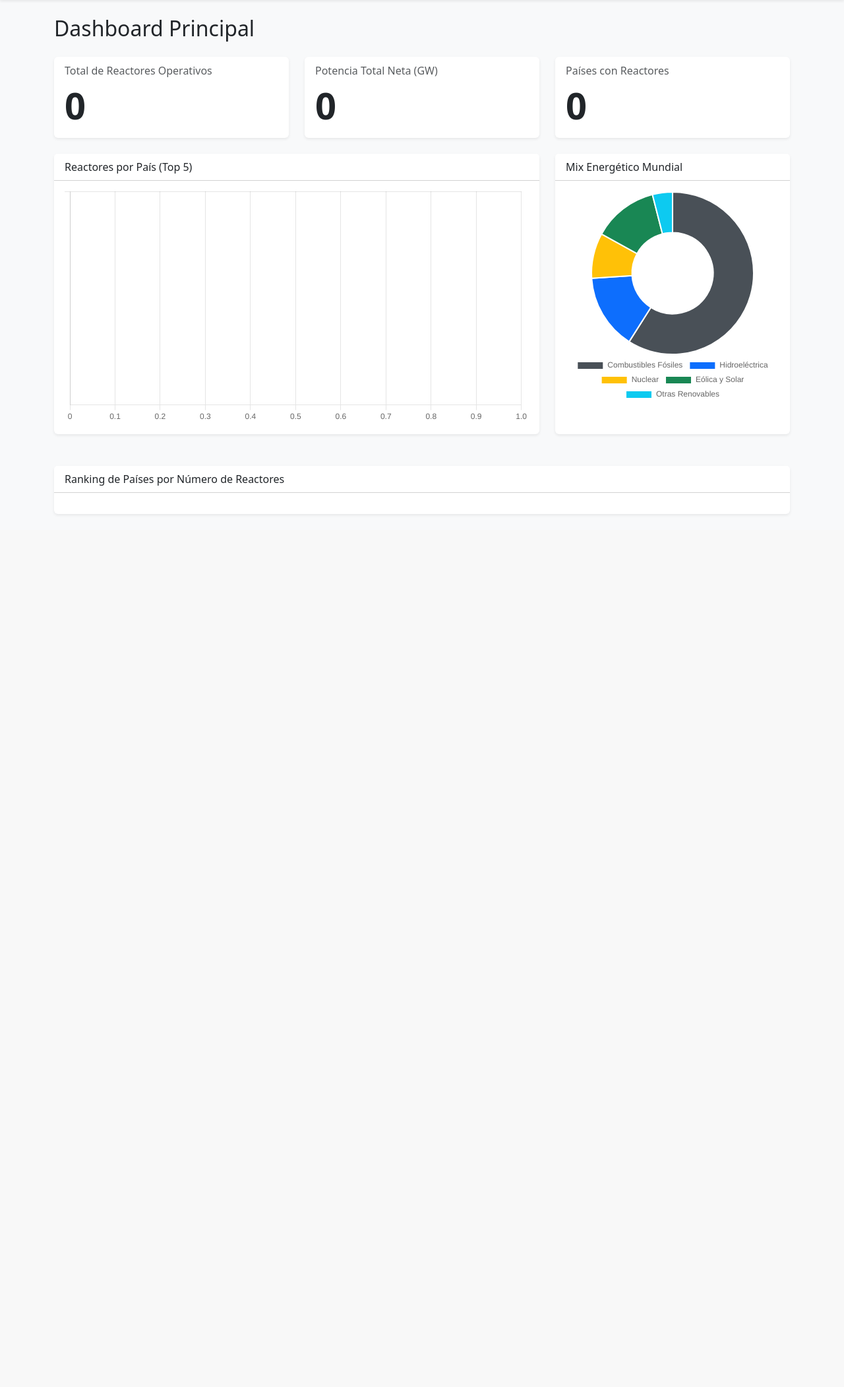
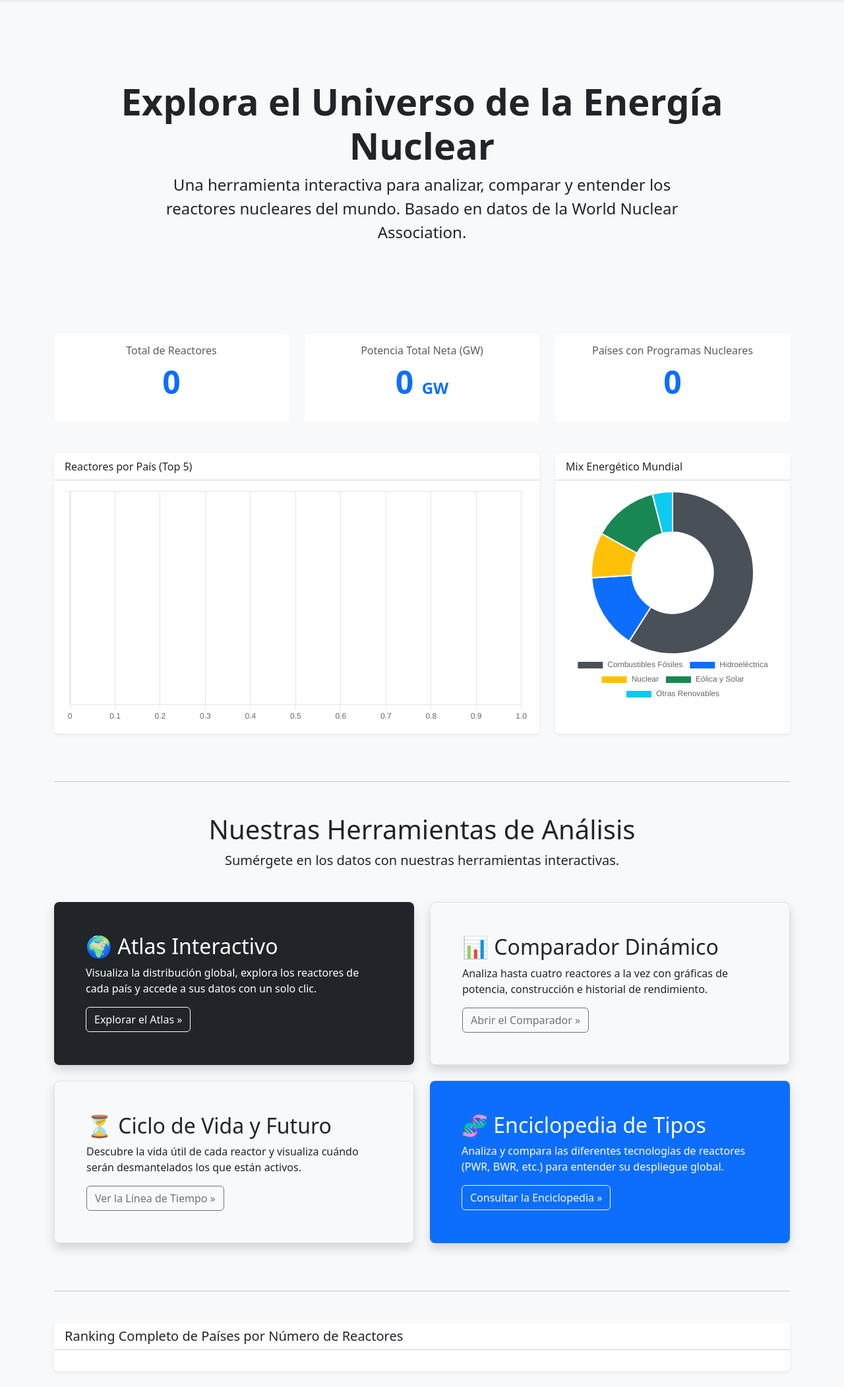
Before and after one commit to Santiago-caicedo/atlas_nuclear, a Django app: page /comparador/ in a window 1280 px wide. Shown: the part 56-2158 px from the top of the page at 66% size. Before the commit the page ends 836 px from the top, so only its background shows below. Run offline with Django 5.2, Linux system fonts and the light colour scheme; data that the repository does not hold is empty.

Commit message:
version funcional ingeniatec

```diff
--- a/reactores/models.py
+++ b/reactores/models.py
@@ -11,6 +11,8 @@ class Reactor(models.Model):
     modelo = models.CharField(max_length=100, null=True, blank=True, verbose_name="Modelo")
     potencia_neta = models.IntegerField(null=True, blank=True, verbose_name="Potencia Neta (MWe)")
     tipo_reactor_categoria = models.CharField(max_length=20, null=True, blank=True, db_index=True, verbose_name="Categoría de Tipo")
+    latitud = models.FloatField(null=True, blank=True)
+    longitud = models.FloatField(null=True, blank=True)
     capacidad_termica = models.IntegerField(null=True, blank=True, verbose_name="Capacidad Térmica (MWt)")
     capacidad_bruta = models.IntegerField(null=True, blank=True, verbose_name="Capacidad Bruta (MWe)")
     fecha_inicio_construccion = models.DateField(null=True, blank=True)
--- a/reactores/templates/reactores/dashboard.html
+++ b/reactores/templates/reactores/dashboard.html
@@ -1,62 +1,56 @@
 {% extends "reactores/base.html" %}
+{% load static %}
 
-{% block title %}Dashboard Principal{% endblock %}
+{% block title %}Nuclear Dashboard - Un Análisis Global{% endblock %}
 
 {% block content %}
-    <h2 class="mb-4">Dashboard Principal</h2>
-
-    <div class="row">
-        <div class="col-md-4 mb-4">
-            <div class="card shadow-sm border-0">
-                <div class="card-body">
-                    <h6 class="card-subtitle mb-2 text-muted">Total de Reactores Operativos</h6>
-                    <p class="card-text display-4 fw-bold">{{ total_reactores }}</p>
+<div class="p-5 mb-4 bg-light rounded-3 text-center">
+    <div class="container-fluid py-5">
+        <h1 class="display-4 fw-bold">Explora el Universo de la Energía Nuclear</h1>
+        <p class="fs-4 col-md-10 mx-auto">Una herramienta interactiva para analizar, comparar y entender los reactores nucleares del mundo. Basado en datos de la World Nuclear Association.</p>
     </div>
 </div>
-        </div>
-        <div class="col-md-4 mb-4">
-            <div class="card shadow-sm border-0">
-                <div class="card-body">
-                    <h6 class="card-subtitle mb-2 text-muted">Potencia Total Neta (GW)</h6>
-                    <p class="card-text display-4 fw-bold">{{ potencia_total_gw }}</p>
-                </div>
-            </div>
-        </div>
-        <div class="col-md-4 mb-4">
-            <div class="card shadow-sm border-0">
-                <div class="card-body">
-                    <h6 class="card-subtitle mb-2 text-muted">Países con Reactores</h6>
-                    <p class="card-text display-4 fw-bold">{{ paises_con_reactores }}</p>
-                </div>
-            </div>
-        </div>
+
+<div class="row text-center mb-5">
+    <div class="col-md-4"><div class="card border-0"><div class="card-body"><h6 class="text-muted">Total de Reactores</h6><p class="display-5 fw-bold text-primary">{{ total_reactores }}</p></div></div></div>
+    <div class="col-md-4"><div class="card border-0"><div class="card-body"><h6 class="text-muted">Potencia Total Neta (GW)</h6><p class="display-5 fw-bold text-primary">{{ potencia_total_gw }} <span class="fs-4">GW</span></p></div></div></div>
+    <div class="col-md-4"><div class="card border-0"><div class="card-body"><h6 class="text-muted">Países con Programas Nucleares</h6><p class="display-5 fw-bold text-primary">{{ paises_con_reactores }}</p></div></div></div>
 </div>
 
 <div class="row">
     <div class="col-lg-8 mb-4">
         <div class="card shadow-sm border-0 h-100">
             <div class="card-header bg-white">Reactores por País (Top 5)</div>
-                <div class="card-body">
-                    <canvas id="topPaisesChart"></canvas>
-                </div>
+            <div class="card-body"><canvas id="topPaisesChart"></canvas></div>
         </div>
     </div>
     <div class="col-lg-4 mb-4">
         <div class="card shadow-sm border-0 h-100">
             <div class="card-header bg-white">Mix Energético Mundial</div>
-                <div class="card-body">
-                    <canvas id="energyMixChart"></canvas>
-                </div>
+            <div class="card-body"><canvas id="energyMixChart"></canvas></div>
         </div>
     </div>
 </div>
 
+<hr class="my-5">
+
+<div class="text-center mb-5">
+    <h2 class="display-6">Nuestras Herramientas de Análisis</h2>
+    <p class="lead">Sumérgete en los datos con nuestras herramientas interactivas.</p>
+</div>
+<div class="row align-items-md-stretch">
+    <div class="col-md-6 mb-4"><div class="h-100 p-5 text-white bg-dark rounded-3 shadow"><h2>🌍 Atlas Interactivo</h2><p>Visualiza la distribución global, explora los reactores de cada país y accede a sus datos con un solo clic.</p><a class="btn btn-outline-light" href="{% url 'atlas' %}" role="button">Explorar el Atlas &raquo;</a></div></div>
+    <div class="col-md-6 mb-4"><div class="h-100 p-5 bg-body-tertiary border rounded-3 shadow"><h2>📊 Comparador Dinámico</h2><p>Analiza hasta cuatro reactores a la vez con gráficas de potencia, construcción e historial de rendimiento.</p><a class="btn btn-outline-secondary" href="{% url 'comparador' %}" role="button">Abrir el Comparador &raquo;</a></div></div>
+    <div class="col-md-6 mb-4"><div class="h-100 p-5 bg-body-tertiary border rounded-3 shadow"><h2>⏳ Ciclo de Vida y Futuro</h2><p>Descubre la vida útil de cada reactor y visualiza cuándo serán desmantelados los que están activos.</p><a class="btn btn-outline-secondary" href="{% url 'ciclo_vida' %}" role="button">Ver la Línea de Tiempo &raquo;</a></div></div>
+    <div class="col-md-6 mb-4"><div class="h-100 p-5 text-white bg-primary rounded-3 shadow"><h2>🧬 Enciclopedia de Tipos</h2><p>Analiza y compara las diferentes tecnologías de reactores (PWR, BWR, etc.) para entender su despliegue global.</p><a class="btn btn-outline-light" href="{% url 'enciclopedia_tipos' %}" role="button">Consultar la Enciclopedia &raquo;</a></div></div>
+</div>
+
+<hr class="my-5">
+
 <div class="row mt-4">
     <div class="col-12">
         <div class="card shadow-sm border-0">
-                <div class="card-header bg-white">
-                    Ranking de Países por Número de Reactores
-                </div>
+            <div class="card-header bg-white"><h5 class="mb-0">Ranking Completo de Países por Número de Reactores</h5></div>
             <div class="card-body" style="max-height: 400px; overflow-y: auto;">
                 <ul class="list-group list-group-flush">
                     {% for pais in todos_los_paises %}
@@ -70,53 +64,23 @@
         </div>
     </div>
 </div>
-
 {% endblock %}
 
 {% block javascript %}
 <script src="https://cdn.jsdelivr.net/npm/chart.js"></script>
 <script>
 document.addEventListener('DOMContentLoaded', function() {
-    // --- Datos desde Django ---
     const energyMixData = JSON.parse('{{ energy_mix_json|escapejs }}');
     const topPaisesData = JSON.parse('{{ top_paises_chart_json|escapejs }}');
 
-    // --- Gráfica de Donut: Mix Energético ---
+    // Gráfica de Donut: Mix Energético
     new Chart(document.getElementById('energyMixChart'), {
-        type: 'doughnut',
-        data: {
-            labels: energyMixData.labels,
-            datasets: [{
-                data: energyMixData.data,
-                backgroundColor: ['#495057', '#0d6efd', '#ffc107', '#198754', '#0dcaf0'],
-                borderWidth: 2,
-                borderColor: '#fff'
-            }]
-        },
-        options: {
-            responsive: true,
-            plugins: { legend: { position: 'bottom' } }
-        }
+        type: 'doughnut', data: { labels: energyMixData.labels, datasets: [{ data: energyMixData.data, backgroundColor: ['#495057', '#0d6efd', '#ffc107', '#198754', '#0dcaf0'], borderWidth: 2, borderColor: '#fff' }] }, options: { responsive: true, plugins: { legend: { position: 'bottom' } } }
     });
 
-    // --- Gráfica de Barras: Top 5 Países ---
+    // Gráfica de Barras: Top 5 Países
     new Chart(document.getElementById('topPaisesChart'), {
-        type: 'bar',
-        data: {
-            labels: topPaisesData.labels,
-            datasets: [{
-                label: 'Número de Reactores',
-                data: topPaisesData.data,
-                backgroundColor: 'rgba(13, 110, 253, 0.7)',
-                borderColor: 'rgba(13, 110, 253, 1)',
-                borderWidth: 1
-            }]
-        },
-        options: {
-            indexAxis: 'y', // Hace la gráfica horizontal
-            responsive: true,
-            plugins: { legend: { display: false } }
-        }
+        type: 'bar', data: { labels: topPaisesData.labels, datasets: [{ label: 'Número de Reactores', data: topPaisesData.data, backgroundColor: 'rgba(13, 110, 253, 0.7)', borderColor: 'rgba(13, 110, 253, 1)', borderWidth: 1 }] }, options: { indexAxis: 'y', responsive: true, plugins: { legend: { display: false } } }
     });
 });
 </script>
--- a/reactores/views.py
+++ b/reactores/views.py
@@ -12,35 +12,39 @@ from datetime import timedelta
 # ==============================================================================
 
 def vista_dashboard(request):
-    # --- Cálculos desde la base de datos ---
+    """
+    Renderiza la página principal del dashboard con estadísticas, gráficas y guías.
+    """
+    # --- Cálculos para las tarjetas de métricas (KPIs) ---
     total_reactores = Reactor.objects.count()
     paises_con_reactores = Reactor.objects.values('pais').distinct().count()
     potencia_total = Reactor.objects.aggregate(total_power=Sum('potencia_neta'))['total_power']
+
+    # --- Datos para la lista completa y la gráfica de barras ---
     top_paises = Reactor.objects.values('pais').annotate(total=Count('id')).order_by('-total')[:5]
-
-    # --- NUEVA LÍNEA: Obtenemos la lista completa de países ---
     todos_los_paises = Reactor.objects.values('pais').annotate(total=Count('id')).order_by('-total')
 
-    # --- Datos para las gráficas ---
+    top_paises_chart_data = {
+        'labels': [p['pais'] for p in top_paises],
+        'data': [p['total'] for p in top_paises],
+    }
+
+    # --- Datos estáticos para la gráfica de donut ---
     energy_mix_data = {
         'labels': ['Combustibles Fósiles', 'Hidroeléctrica', 'Nuclear', 'Eólica y Solar', 'Otras Renovables'],
         'data': [59, 15, 9, 13, 4],
-    }
-    top_paises_chart_data = {
-        'labels': [p['pais'] for p in top_paises],
-        'data': [p['total'] for p in top_paises],
     }
 
     context = {
         'total_reactores': total_reactores,
         'paises_con_reactores': paises_con_reactores,
         'potencia_total_gw': round(potencia_total / 1000) if potencia_total else 0,
-        'top_paises': top_paises,
-        'todos_los_paises': todos_los_paises, # <-- Añadimos la nueva lista al contexto
+        'todos_los_paises': todos_los_paises,
         'energy_mix_json': json.dumps(energy_mix_data),
         'top_paises_chart_json': json.dumps(top_paises_chart_data)
     }
     return render(request, 'reactores/dashboard.html', context)
+
 
 
 def vista_atlas(request):
```
Also changed, not shown: reactores/management/commands/actualizar_coordenadas.py (added, +67 -0 lines), reactores/templates/reactores/atlas.html (+53 -40 lines), reactores/migrations/0005_reactor_latitud_reactor_longitud.py (added). Lines whose indentation alone changed are shown as unchanged.
